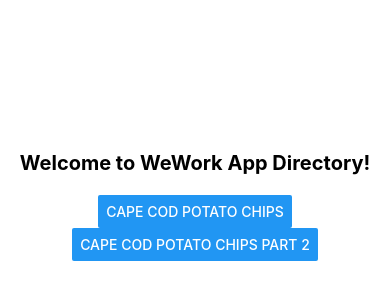
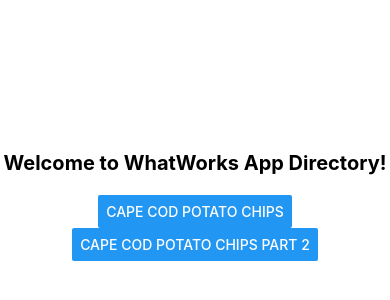
Before and after one commit to WhatW0rks/WhatWorks, a React Native app in the folder WhatWorksClient/src/: screen / in a window 390 px wide. Shown: the part 216-516 px from the top of the page. Built offline with nearby package versions, Linux system fonts and the light colour scheme.

Commit message:
Changed title, missed Typo
Typo fixed

```diff
--- a/WhatWorksClient/src/screens/Main.tsx
+++ b/WhatWorksClient/src/screens/Main.tsx
@@ -4,7 +4,7 @@
 export default function Main({navigation}) {
   return (
     <View style={{ flex: 1, alignItems: 'center', justifyContent: 'center', backgroundColor: "white" }}>
-    <Text style={styles.Title}>Welcome to WeWork App Directory!</Text>
+    <Text style={styles.Title}>Welcome to WhatWorks App Directory!</Text>
     <Button title="Cape Cod Potato Chips"
     onPress={() => navigation.navigate('Review1')}/>
     <Button title="Cape Cod Potato Chips Part 2"
```
